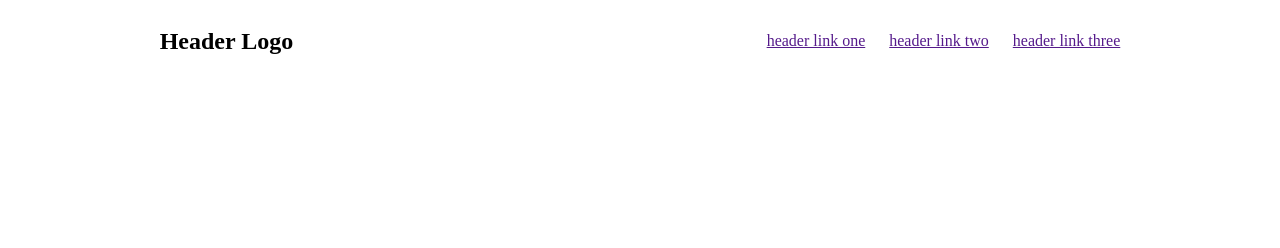
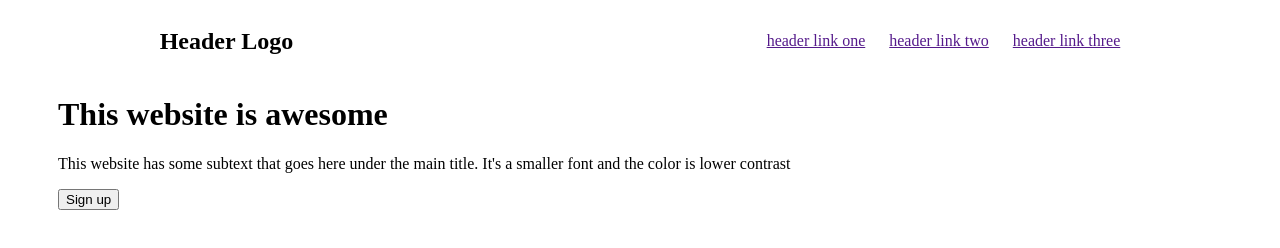
Before and after one commit to GodKimba/landing-page, a plain HTML site: page index.html in a window 1280 px wide. Drawn offline with Linux system fonts and the light colour scheme.

Commit message:
just some add ups before class

```diff
--- a/index.html
+++ b/index.html
@@ -17,6 +17,16 @@
                 <a href="">header link three</a>
             </div>
         </div>
+        <div class="main-title-items">
+            <div class="main-title-items main-title">
+                <h1>This website is awesome</h1>
+            </div>
+            <div class="main-title-items subtext"> <!-- I Don't know if i need to put this in a div, will test it better later-->
+                <p>This website has some subtext that goes here under the main title. It's a smaller font and the color is lower contrast</p>
+            </div>
+                <button>Sign up</button>
+            </div>
+        </div>
     </div>
 </body>
 </html>
--- a/style.css
+++ b/style.css
@@ -16,5 +16,4 @@
 .header-links a {
     justify-content: space-between;
     margin-left: 20px;
-    align-content: ;
 }
```
